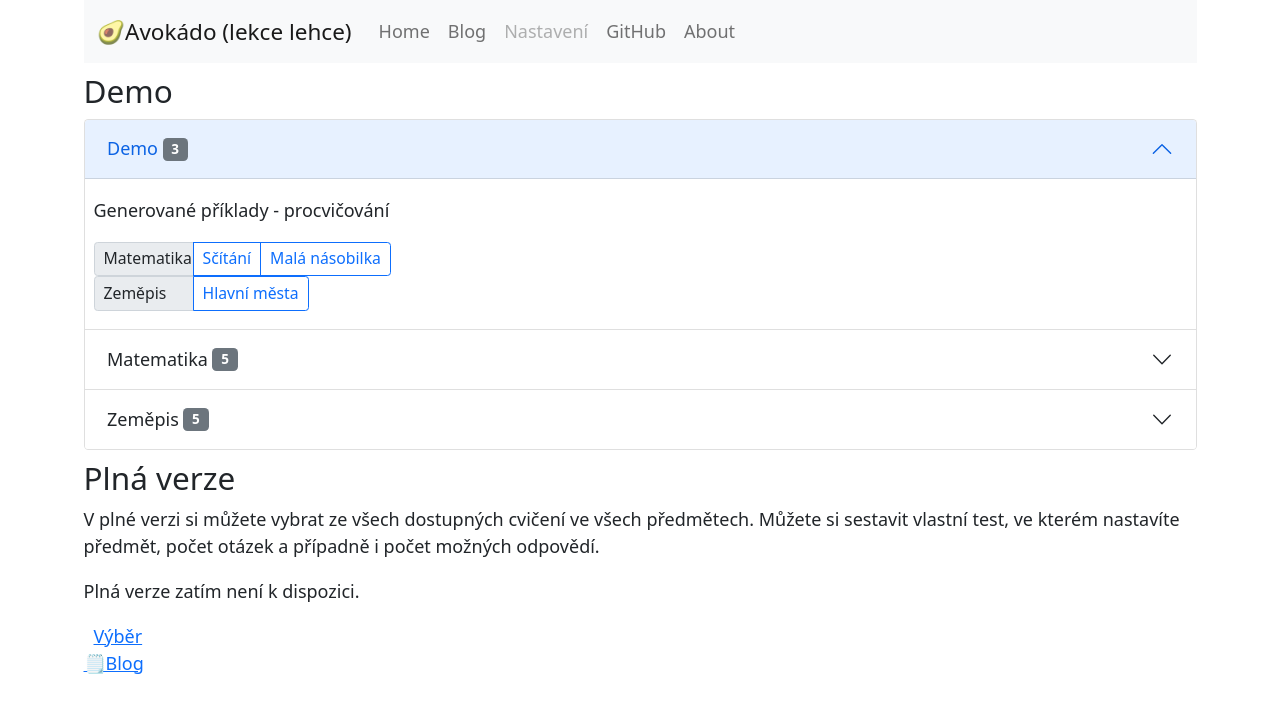
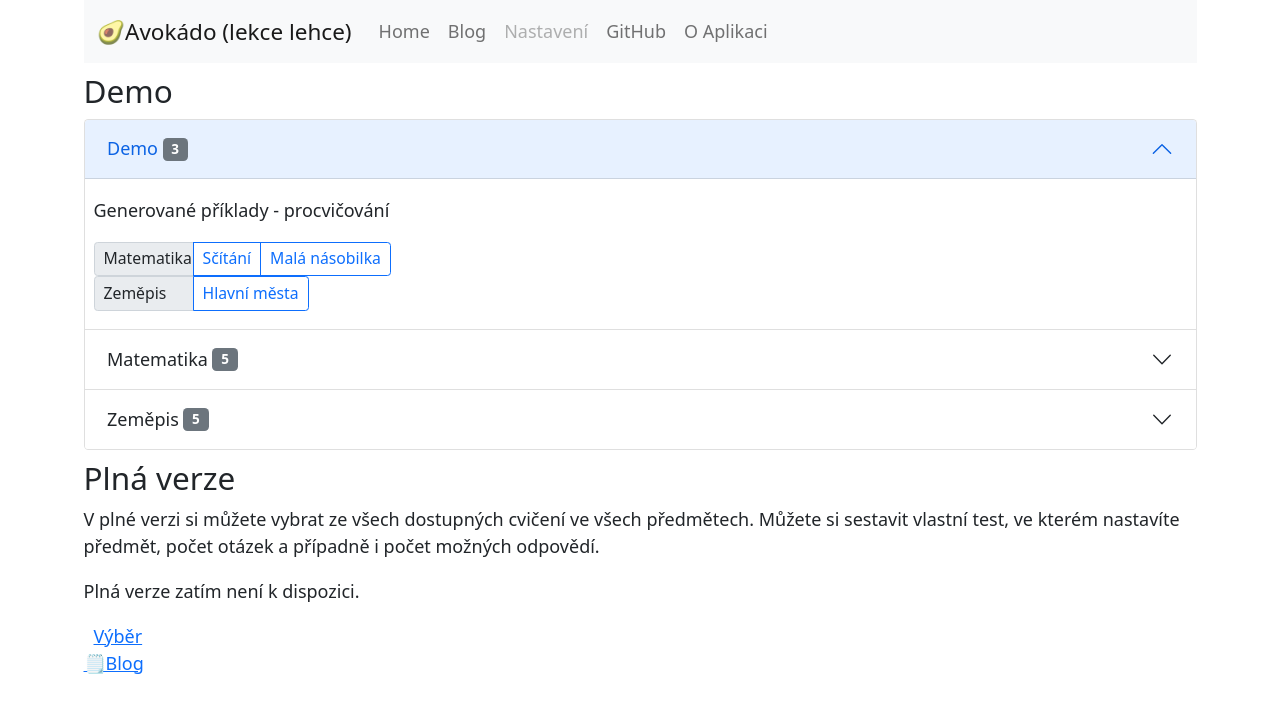
Before and after one commit to jirihofman/avocado, a Next.js app: page / in a window 1280 px wide. Shown: the top 712 px of the page. Built offline with nearby package versions, Linux system fonts and the light colour scheme.

Commit message:
test update

```diff
--- a/components/header.js
+++ b/components/header.js
@@ -17,7 +17,7 @@ export default function Header({ children }) {
               <li className="nav-item"><Link href='/posts'><a className="nav-link" title='Blog a novinky'>Blog</a></Link></li>
               <li className="nav-item"><Link href='/settings'><a className="nav-link disabled" title='Nastavení'>Nastavení</a></Link></li>
               <li className="nav-item"><Link href='https://github.com/jirihofman/avocado'><a className="nav-link" title='GitHub' target='_blank'>GitHub</a></Link></li>
-              <li className="nav-item"><a className="nav-link" title='About' role='button' data-bs-toggle="modal" data-bs-target="#exampleModal">About</a></li>
+              <li className="nav-item"><a className="nav-link" title='O Aplikaci' role='button' data-bs-toggle="modal" data-bs-target="#exampleModal">O Aplikaci</a></li>
             </ul>
           </div>
         </div>
```
Also changed, not shown: 2 other files (tests, documents, lock files or other folders).
